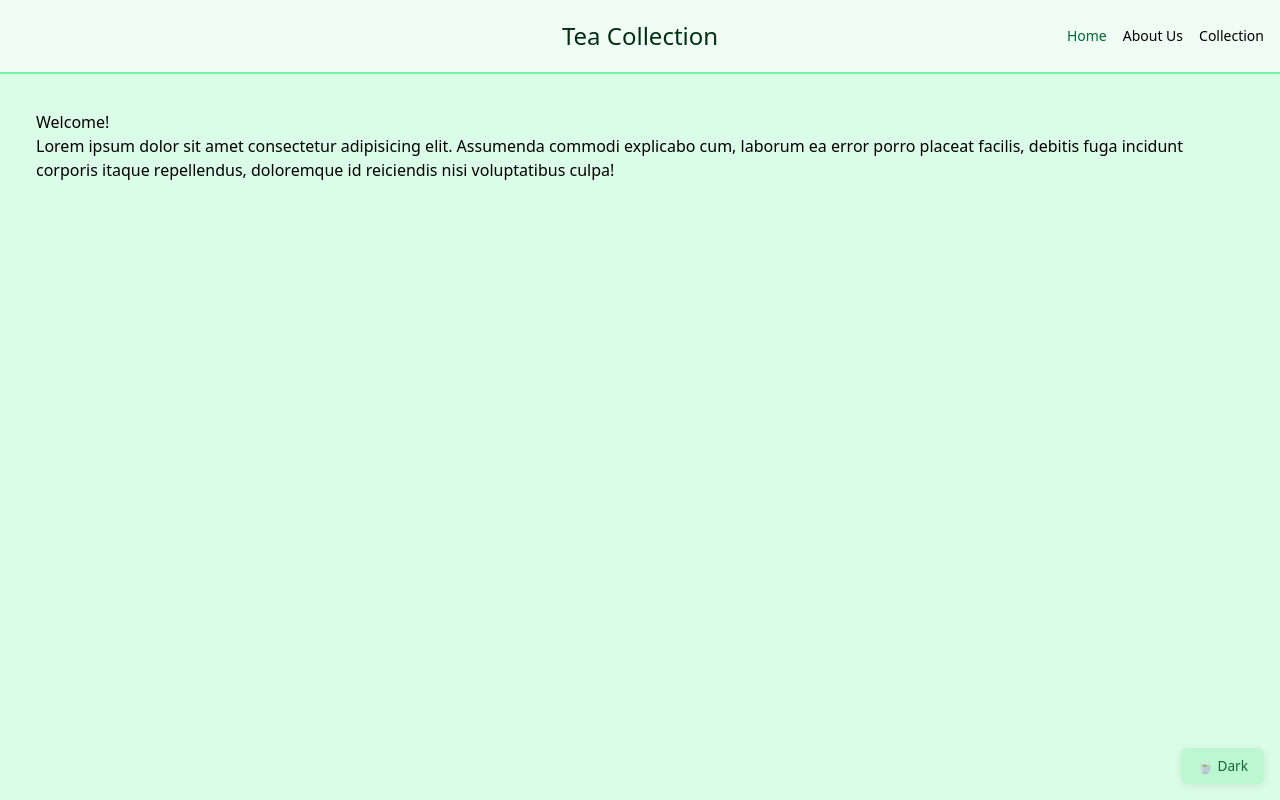
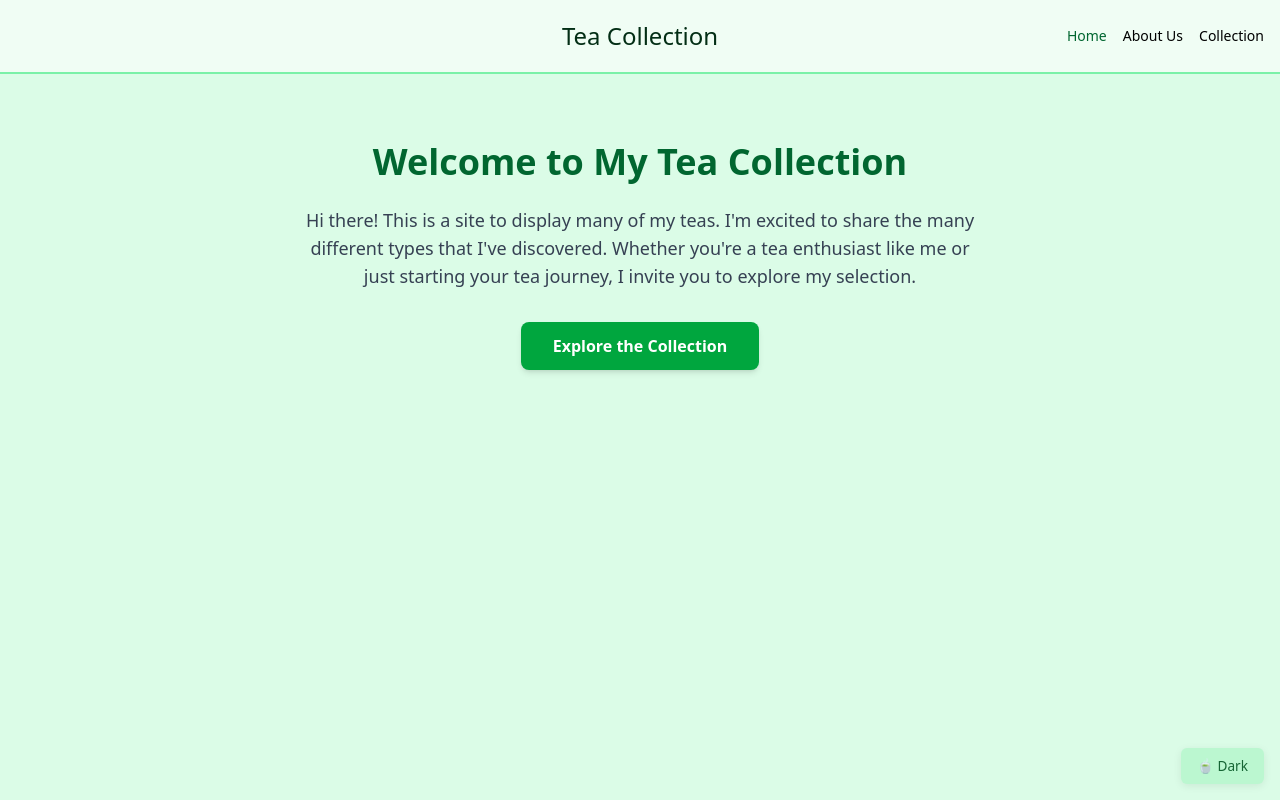
Before and after one commit to qwertzer12/tea-catalog, a Next.js app: page / in a window 1280 px wide. Built offline with nearby package versions, Linux system fonts and the light colour scheme.

Commit message:
Add main page

```diff
--- a/app/page.jsx
+++ b/app/page.jsx
@@ -1,8 +1,24 @@
+import Link from "next/link"
 export default function Page() {
     return (
-        <div>
-            <h1>Welcome!</h1>
-            <p>Lorem ipsum dolor sit amet consectetur adipisicing elit. Assumenda commodi explicabo cum, laborum ea error porro placeat facilis, debitis fuga incidunt corporis itaque repellendus, doloremque id reiciendis nisi voluptatibus culpa!</p>
+        <div className="container mx-auto px-4 py-8 text-center">
+            <h1 className="text-4xl font-bold text-green-800 dark:text-green-300 mb-6">
+                Welcome to My Tea Collection
+            </h1>
+            <div className="max-w-2xl mx-auto">
+                <p className="text-lg text-gray-700 dark:text-gray-300 mb-8">
+                    Hi there! This is a site to display many of my teas.
+                    I'm excited to share the many different types that I've discovered.
+                    Whether you're a tea enthusiast like me or just starting your tea journey,
+                    I invite you to explore my selection.
+                </p>
+                <Link
+                    href={"/collection"}
+                    className="inline-block bg-green-600 dark:bg-green-800 hover:bg-green-700 text-white font-semibold py-3 px-8 rounded-lg shadow-md transition-colors duration-300 dark:hover:bg-green-600"
+                >
+                    Explore the Collection
+                </Link>
+            </div>
         </div>
     )
 }
--- a/package.json
+++ b/package.json
@@ -3,7 +3,7 @@
   "version": "1.0.0",
   "main": "index.js",
   "scripts": {
-    "dev": "next dev",
+    "dev": "next dev --turbopack",
     "build": "next build --turbopack",
     "start": "next start",
     "init": "next init"
```
Also changed, not shown: 1 other file (tests, documents, lock files or other folders).
